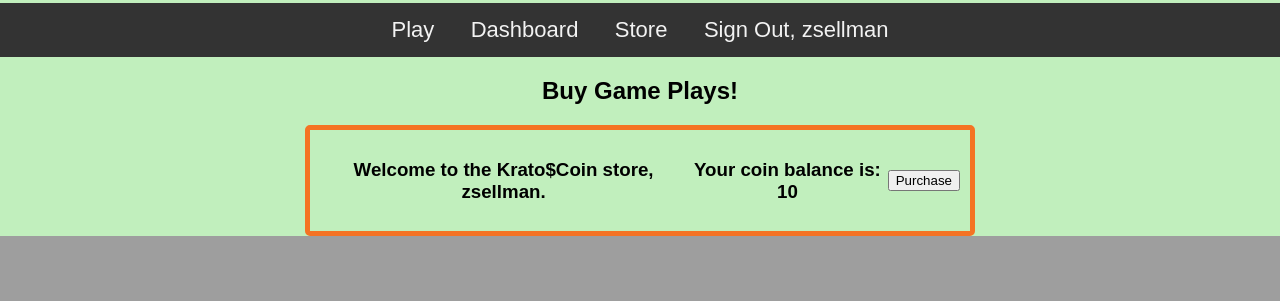
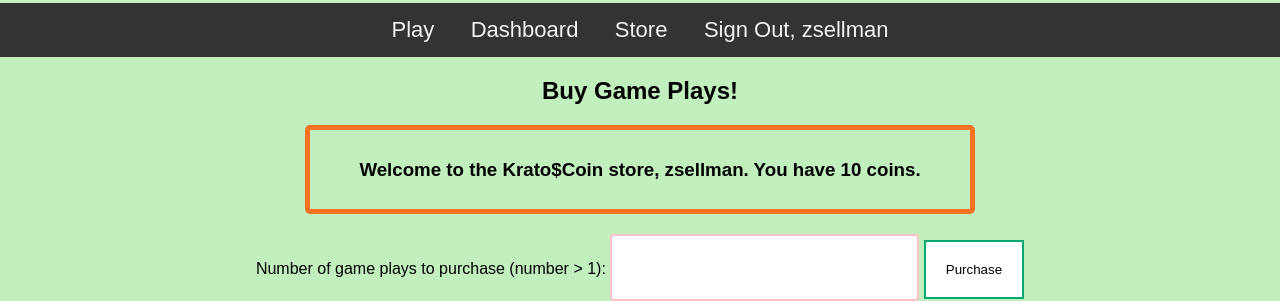
Before and after one commit to ecolleran/manor_quad, a Django app: page /store/purchase/ in a window 1280 px wide. Shown: the part 961-1262 px from the top of the page. Before the commit the page ends 1197 px from the top, so only its background shows below. Run offline with Django 5.2, Linux system fonts and the light colour scheme; a user stored in the database is signed in; tables that the repository leaves empty hold one stand-in row (values such as "Sample post"); a database or web service that is not in the repository returns one stand-in record (values such as "Sample title"); data that the repository does not hold is empty; some libraries are stand-ins or nearby versions.

Commit message:
store front end

```diff
--- a/worNDly/templates/store/purchase_games.html
+++ b/worNDly/templates/store/purchase_games.html
@@ -21,24 +21,42 @@
     justify-content: center;
     align-items: center;
   }
+  .button-container {
+    text-align: center; /* Center the button horizontally */
+    margin-top: 20px; /* Add some space between the form and the button */
+  }
+  .button {
+    background-color: white;
+    color: black;
+    border: 2px solid #04AA6D;
+    padding: 20px;
+    transition-duration: 0.4s;
+    display: inline-block; /* Change display to inline-block */
+  }
+  .button:hover {
+    background-color: #04AA6D;
+    color: white;
+  }
 </style>
 
-<h2 style="text-align: center; margin-bottom: 20px;" >Buy Game Plays!</h2>
+<h2 style="text-align: center; margin-bottom: 20px;">Buy Game Plays!</h2>
 
-<div class="center"</div>
-  <p></p>
-  <h3>Welcome to the Krato$Coin store, {{ user.username }}.</h3>
-  <h3> Your coin balance is: {{ num_games }}</h3>
-
-  <form method="post">
-    {% csrf_token %}
-    {{ form.as_p }}
-    <button type="submit">Purchase</button>
-  </form>
-
-  {% if response %}
-    <p>{{ response }}</p>
-  {% endif %}
+<div class="center">
+  <h3>Welcome to the Krato$Coin store, {{ user.username }}. You have {{ num_games }} coins.</h3>
 </div>
 
+
+<form method="post" class="button-container"> <!-- Add the button-container class to the form -->
+  <div>
+    {% csrf_token %}
+    <label for="num_plays">Number of game plays to purchase (number > 1):</label>
+    <input type="number" id="num_plays" name="num_plays" required>
+    <button class="button" type="submit">Purchase</button> <!-- Add the button class -->
+  </div>
+</form>
+
+{% if response %}
+  <p style="text-align: center">{{ response }}</p>
+{% endif %}
+
 {% endblock %}
```
Also changed, not shown: worNDly/db.sqlite3.
